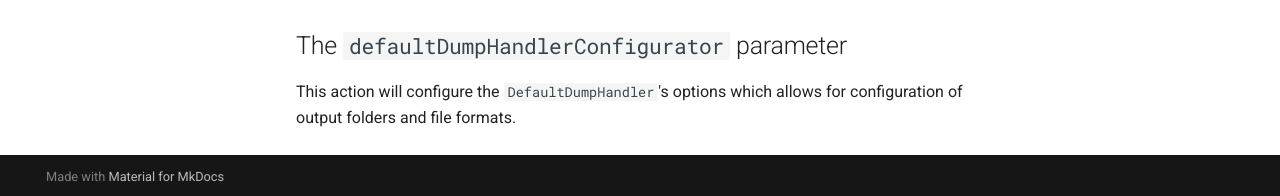
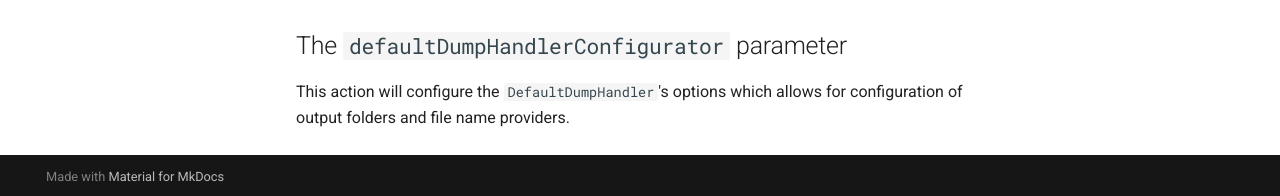
Before and after one commit to alunacjones/LSL.HttpMessageHandlers.Capturing.Dumps, an MkDocs documentation site: the page built from docs/Default Overrides/01-overview.md, in a window 1280 px wide and 1157 px high. Shown: the part 958-1154 px from the top of the window. Built offline with MkDocs 1.6.1 and Material for MkDocs 9.7.7, drawn with Linux system fonts in a browser that asks for light colours; comment, search, counter and statistics services are not loaded.

Commit message:
more docs

```diff
--- a/docs/Default Overrides/01-overview.md
+++ b/docs/Default Overrides/01-overview.md
@@ -33,4 +33,4 @@ services.AddHttpClient<MyTestClient>()
 
 ## The `defaultDumpHandlerConfigurator` parameter
 
-This action will configure the `DefaultDumpHandler`'s options which allows for configuration of output folders and file formats.
+This action will configure the `DefaultDumpHandler`'s options which allows for configuration of output folders and file name providers.
```
